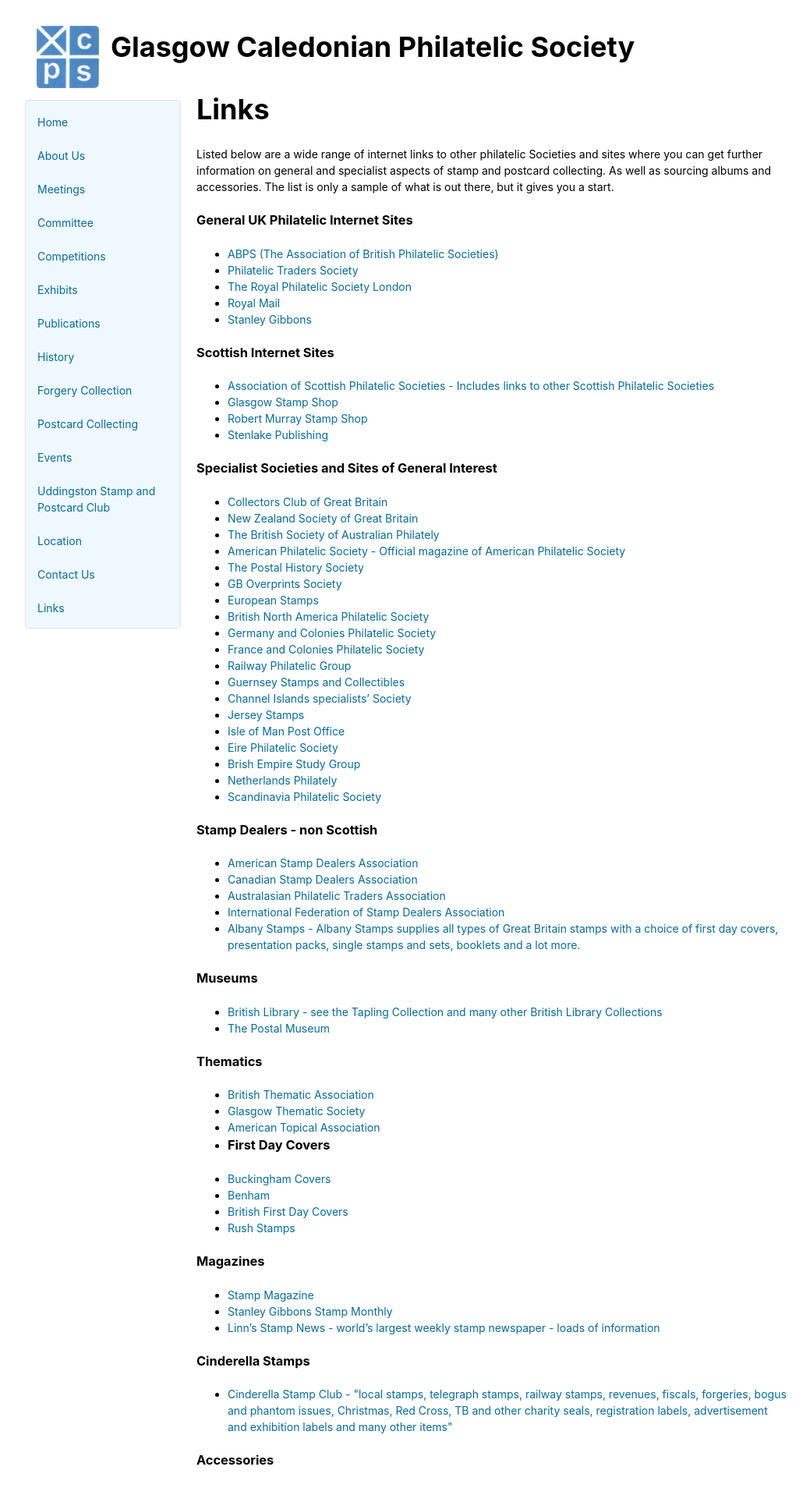
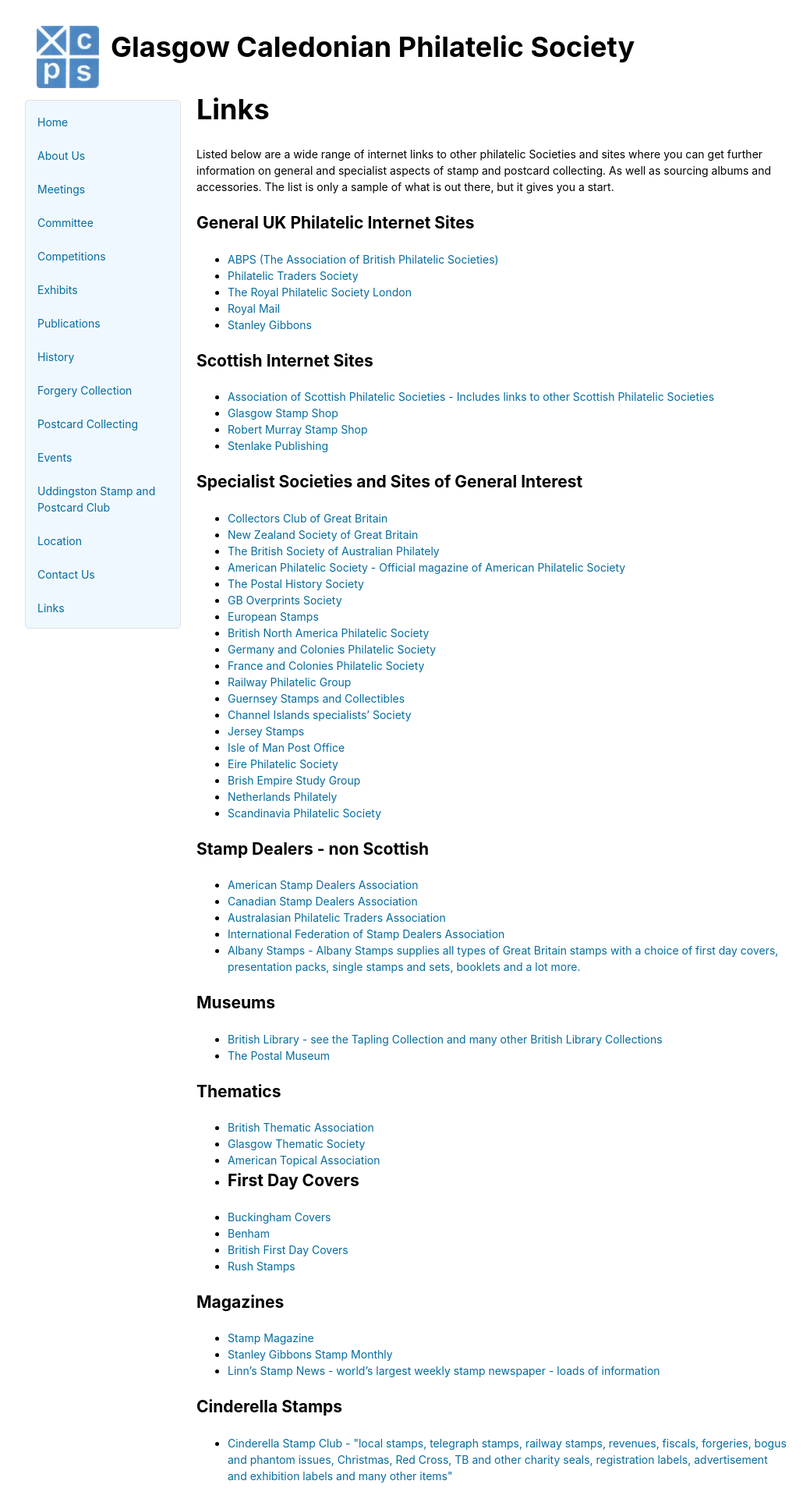
Before and after one commit to astalker/caledonian-stamps, a Jekyll site: the page built from links.md, in a window 1280 px wide. Shown: the top 1908 px of the page at 78% size, without its empty margins (118-1157 px from the left). Built offline with Jekyll 4.4.1, drawn with Linux system fonts in a browser that asks for light colours; our own code applies the rules of GitHub Pages for plain Markdown files.

```diff
--- a/links.md
+++ b/links.md
@@ -2,7 +2,7 @@
 
 Listed below are a wide range of internet links to other philatelic Societies and sites where you can get further information on general and specialist aspects of stamp and postcard collecting. As well as sourcing albums and accessories. The list is only a sample of what is out there, but it gives you a start.
 
-### General UK Philatelic Internet Sites
+## General UK Philatelic Internet Sites
 
 - [ABPS (The Association of British Philatelic Societies)](https://www.abps.org.uk)
 - [Philatelic Traders Society](https://www.thepts.net)
@@ -10,14 +10,14 @@ Listed below are a wide range of internet links to other philatelic Societies an
 - [Royal Mail](https://www.royalmail.com/portal/stamps/)
 - [Stanley Gibbons](https://www.stanleygibbons.com)
 
-### Scottish Internet Sites
+## Scottish Internet Sites
 
 - [Association of Scottish Philatelic Societies - Includes links to other Scottish Philatelic Societies](https://www.scottishphilately.co.uk/)
 - [Glasgow Stamp Shop](https://www.Glasgowstampshop.co.uk)
 - [Robert Murray Stamp Shop](https://www.stamp-shop.com)
 - [Stenlake Publishing](https://www.stenlake.co.uk)
 
-### Specialist Societies and Sites of General Interest
+## Specialist Societies and Sites of General Interest
 
 - [Collectors Club of Great Britain](https://www.collectors-club-of-great-britain.co.uk)
 - [New Zealand Society of Great Britain](https://www.nzsgb.org.uk)
@@ -39,7 +39,7 @@ Listed below are a wide range of internet links to other philatelic Societies an
 - [Netherlands Philately](https://www.netpha.nl)
 - [Scandinavia Philatelic Society](https://scandps.org.uk)
 
-### Stamp Dealers - non Scottish
+## Stamp Dealers - non Scottish
 
 - [American Stamp Dealers Association](https://www.americanstampdealer.com)
 - [Canadian Stamp Dealers Association](https://www.csdaonline.com/)
@@ -47,42 +47,42 @@ Listed below are a wide range of internet links to other philatelic Societies an
 - [International Federation of Stamp Dealers Association](https://www.ifsda.org/)
 - [Albany Stamps - Albany Stamps supplies all types of Great Britain stamps with a choice of first day covers, presentation packs, single stamps and sets, booklets and a lot more.](https://www.albanystamps.co.uk)
 
-### Museums
+## Museums
 
 - [British Library - see the Tapling Collection and many other British Library Collections](https://thedigitalphilatelist.com/british-librarys-philatelic-collections-tapling-collection)
 - [The Postal Museum](https://www.postalmuseum.org/)
 
-### Thematics
+## Thematics
 
 - [British Thematic Association](https://www.britishthematic.org.uk/)
 - [Glasgow Thematic Society](https://www.glasgowthematicsociety.org.uk)
 - [American Topical Association](https://www.americantopicalassn.org/)
 -
-### First Day Covers
+## First Day Covers
 
 - [Buckingham Covers](https://www.buckinghamcovers.com)
 - [Benham](https://www.benham.co.uk/)
 - [British First Day Covers](https://www.bfdc.co.uk/)
 - [Rush Stamps](https://www.rushstamps.co.uk/)
 
-### Magazines
+## Magazines
 
 - [Stamp Magazine](https://www.stampmagazine.co.uk/)
 - [Stanley Gibbons Stamp Monthly](https://www.gibbonsstampmonthly.com/)
 - [Linn's Stamp News - world's largest weekly stamp newspaper - loads of information](https://www.linns.com/)
 
-### Cinderella Stamps
+## Cinderella Stamps
 
 - [Cinderella Stamp Club - &quot;local stamps, telegraph stamps, railway stamps, revenues, fiscals, forgeries, bogus and phantom issues, Christmas, Red Cross, TB and other charity seals, registration labels, advertisement and exhibition labels and many other items&quot;](https://www.cinderellastampclub.com/)
 
-### Accessories
+## Accessories
 
 - [Stanley Gibbons](https://www.stanleygibbons.com/)
 - [Showgard Accessories](https://www.showgard.com/)
 - [Lighthouse Accessories](https://www.leuchtturm.com/)
 - [Dauwalders of Surrey](https://www.dauwalders.co.uk)
 
-### Albums
+## Albums
 
 - [Britannia Albums](https://www.britanniaalbums.com/)
 - [Stanley Gibbons](https://www.stanleygibbons.com/)
@@ -92,10 +92,10 @@ Listed below are a wide range of internet links to other philatelic Societies an
 - [Palo Albums](https://paloalbums.com/)
 - [Michael Kay](https://michaelkay.co.uk//)
 
-### Postmarks
+## Postmarks
 
 - [British Postmark Society](https://www.britishpostmarksociety.org.uk/)
 
-### General Reference
+## General Reference
 
 - [Collectors Club of Chicago - Reference site with questions and answers. Highly recommended](https://www.collectorsclubchicago.org)
```
